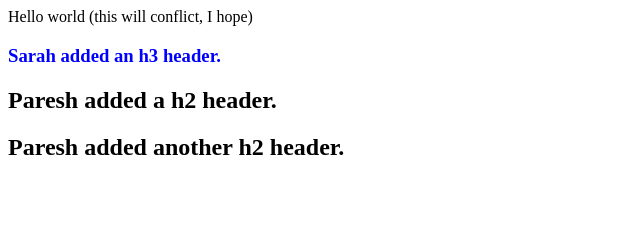
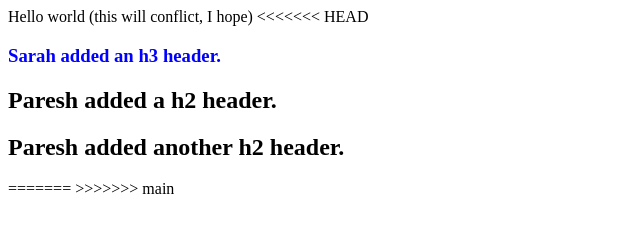
Before and after one commit to sstorck/cssi-demo, a plain HTML site: page index.html in a window 1280 px wide. Shown: the whole page, without its empty margins (0-640 px from the left). Drawn offline with Linux system fonts and the light colour scheme.

```diff
--- a/index.html
+++ b/index.html
@@ -18,9 +18,12 @@
   teal, blue, blurple, magenta, pink!
   -->
   <script src="https://replit.com/public/js/replit-badge.js" theme="blue" defer></script>
+<<<<<<< HEAD
   <h3>Sarah added an h3 header.</h3>
   <h2>Paresh added a h2 header.</h2>
   <h2>Paresh added another h2 header.</h2>
+=======
+>>>>>>> main
 </body>
 
 </html>
```
